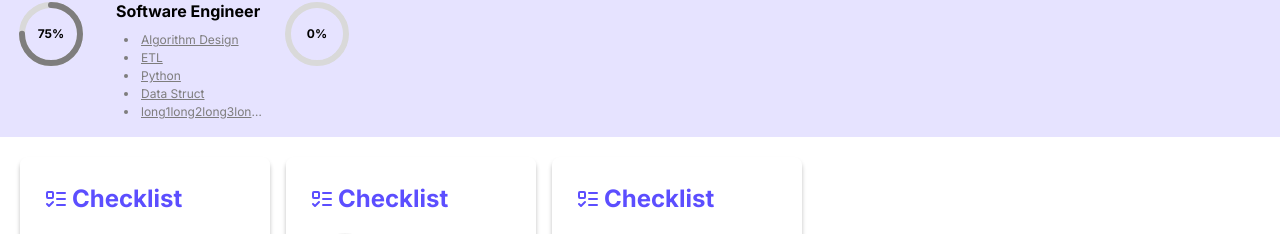
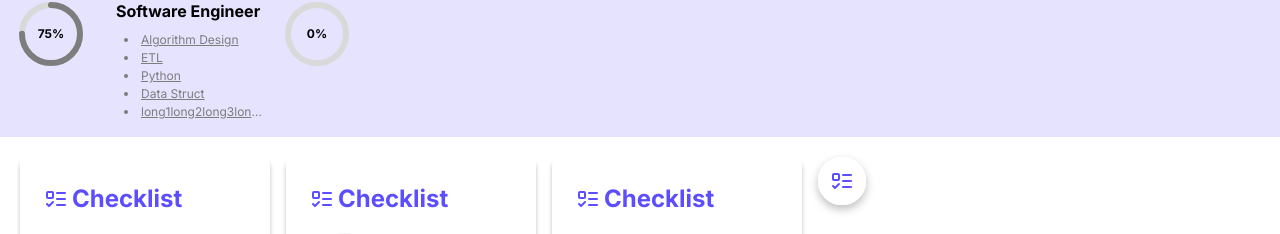
Before and after one commit to MicroCU/Frontend, a Next.js app: page /tontan in a window 1280 px wide. Shown: the part 807-1041 px from the top of the page. Built offline with nearby package versions, Linux system fonts and the light colour scheme; a web font is replaced by a local one.

Commit message:
CheckListIcon

```diff
--- a/app/tontan/page.tsx
+++ b/app/tontan/page.tsx
@@ -20,6 +20,7 @@ import PathItems from "@/components/PathItems";
 import JourneyItems from "@/components/JourneyItems";
 import PathCard, { PathCardType } from "@/components/PathCard";
 import JourneyModalItems, { JourneyModalType } from "@/components/JourneyModalItems";
+import CheckListIcon from "@/components/CheckListIcon";
 
 
 export default function TontanComponent() {
@@ -140,6 +141,7 @@ export default function TontanComponent() {
                 ]} status={CheckListItemStatusEnum.SHOWN} className="max-h-[200px]" />
                 <CheckList checkListItems={[]} status={CheckListItemStatusEnum.LOADING} className="max-h-[200px]" />
                 <CheckList checkListItems={[]} status={CheckListItemStatusEnum.COMPLETED} className="max-h-[200px]" />
+                <CheckListIcon />
             </div>
             <div className="bg-white flex flex-col gap-4 p-4">
                 <Toast message="Your message has been sent." type={ToastTypeEnum.INFO} buttonTitle="Click me to see toast!" />
--- /dev/null
+++ b/components/CheckListIcon.tsx
@@ -0,0 +1,17 @@
+import { ListTodo } from "lucide-react";
+
+export default function CheckListIcon() {
+    return (
+        <div className="relative flex flex-row justify-center items-center w-fit h-fit">
+            <svg className="w-12 h-12 effect-svg-default">
+                <circle
+                    className="stroke-white fill-white"
+                    r={24}
+                    cx={24}
+                    cy={24}
+                />
+            </svg>
+            <ListTodo size={24} className="absolute stroke-primary" />
+        </div>
+    )
+}
--- a/tailwind.config.js
+++ b/tailwind.config.js
@@ -99,6 +99,9 @@ module.exports = {
         ".effect-default": {
           boxShadow: "0 4px 4px 0 rgba(0, 0, 0, 0.25)",
         },
+        ".effect-svg-default": {
+          filter: "drop-shadow(0 4px 4px rgba(0, 0, 0, 0.25))",
+        },
         ".glow-selected-node": {
           boxShadow: "0 0 30px -1px rgba(92, 78, 255, 1)",
         },
```
